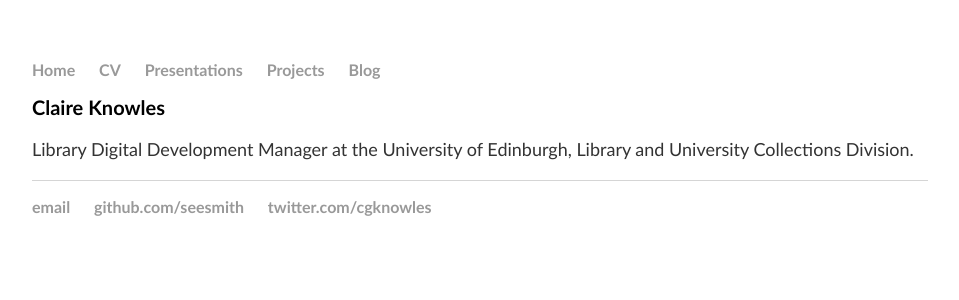
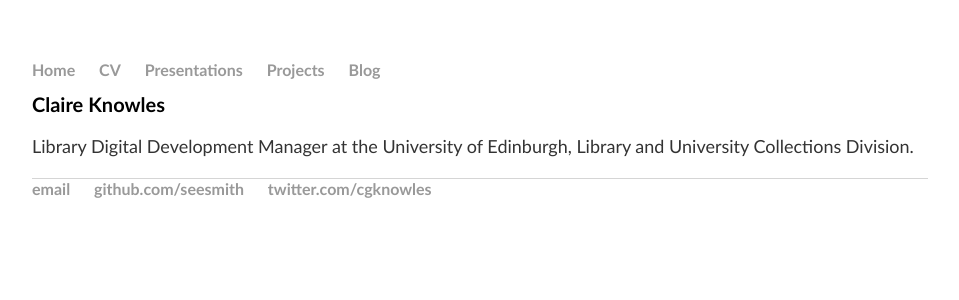
Before and after one commit to seesmith/seesmith.github.io, a Jekyll site: the page built from index.html, in a window 1280 px wide. Shown: the top 300 px of the page, without its empty margins (160-1119 px from the left). Built offline with Jekyll 4.4.1, drawn with Linux system fonts in a browser that asks for light colours.

Commit message:
edited ul

```diff
--- a/css/main.css
+++ b/css/main.css
@@ -47,6 +47,19 @@
     border-top: 1px solid #d5d5d5;
     font-size: 12px;
 }
+ul {
+  margin: 0;
+}
+ul.dashed {
+  list-style-type: none;
+}
+ul.dashed > li {
+  text-indent: -5px;
+}
+ul.dashed > li:before {
+  content: "-";
+  text-indent: -5px;
+}
 
 ul.posts {
     margin: 20px auto 40px;
```
